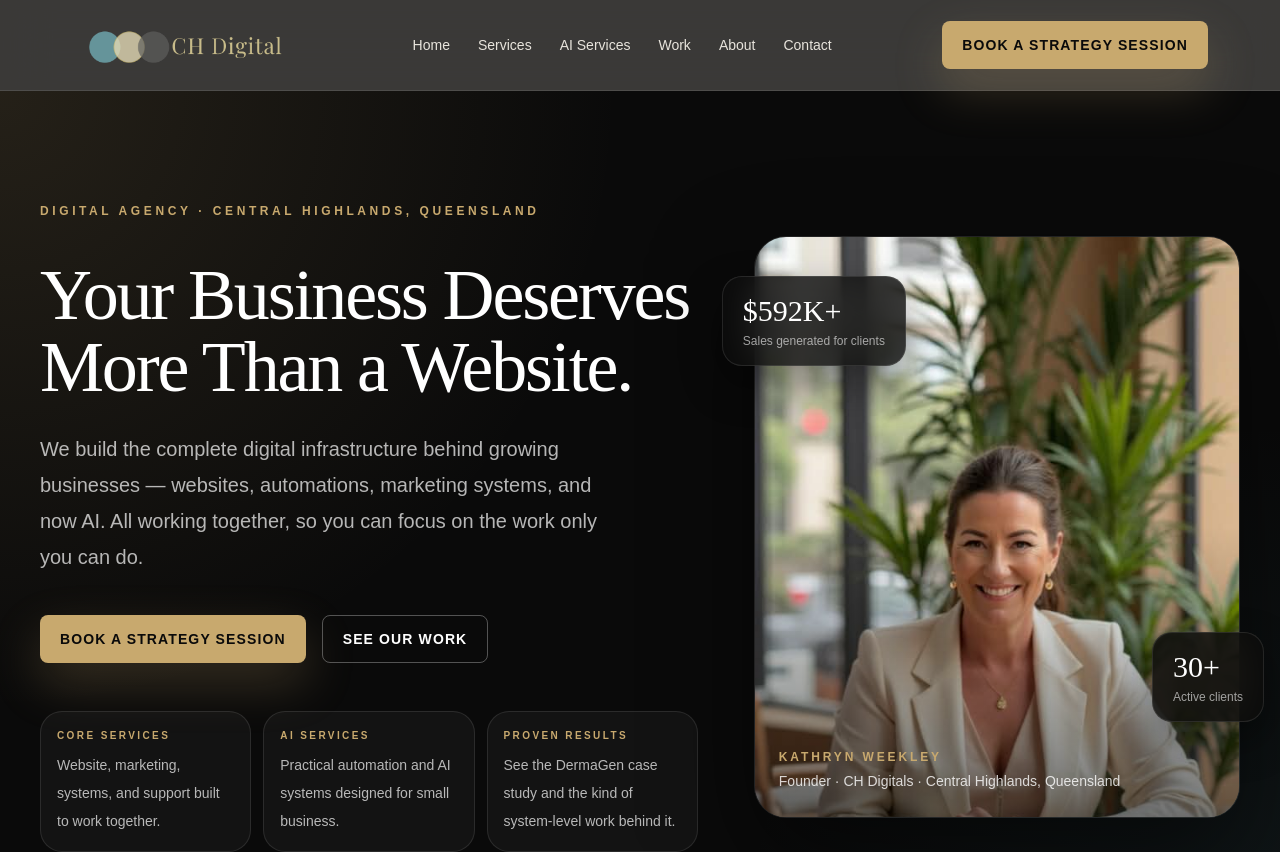
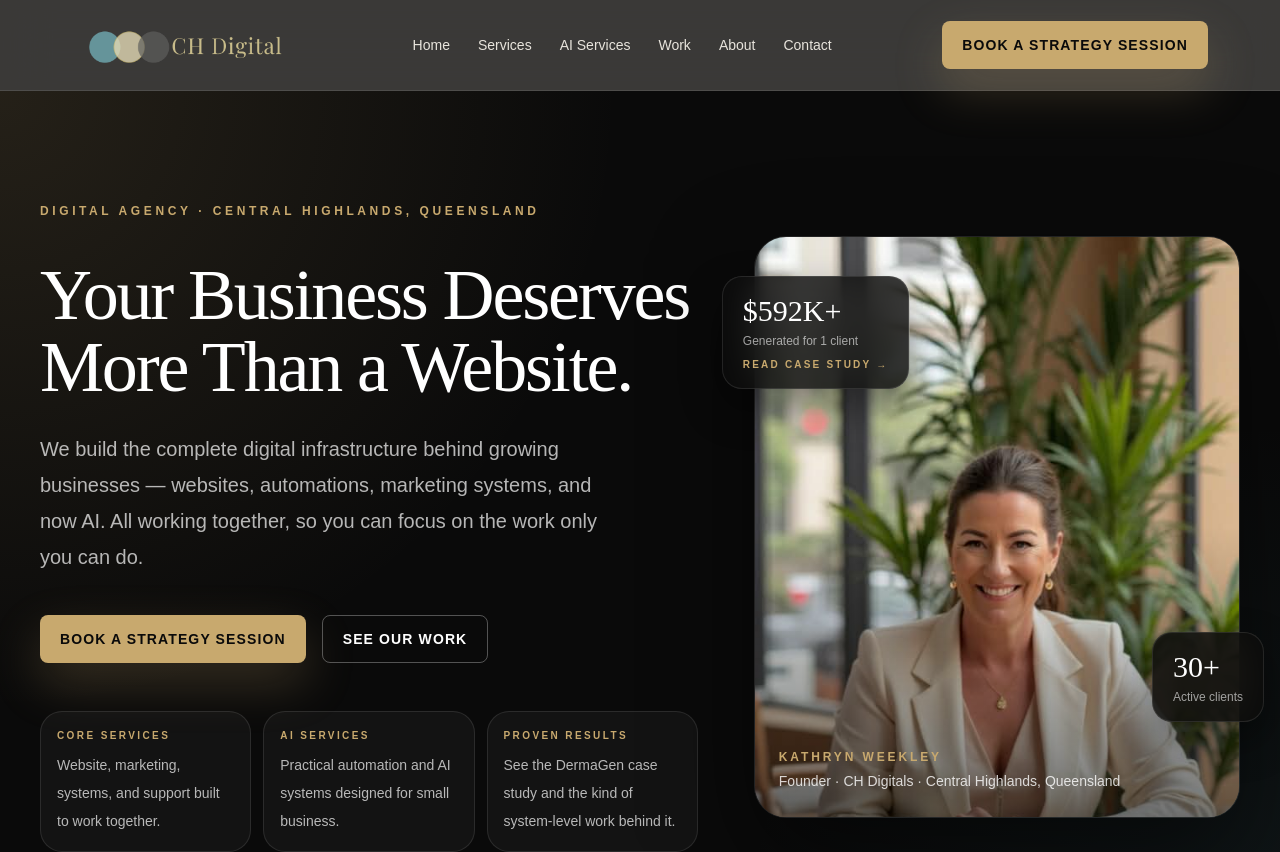
Before and after one commit to kathryn-lgtm/CH-Digitals-website, a Next.js app: page / in a window 1280 px wide. Shown: the top 852 px of the page. Built offline with nearby package versions, Linux system fonts and the light colour scheme.

Commit message:
Make $592K stat card a link to DermaGen case study with context

```diff
--- a/src/app/page.tsx
+++ b/src/app/page.tsx
@@ -117,10 +117,11 @@ export default function Home() {
               </div>
             </div>
             {/* Floating stat */}
-            <div className="absolute -left-8 top-10 rounded-[20px] border border-white/10 bg-black/80 px-5 py-4 backdrop-blur-xl shadow-[0_18px_40px_rgba(0,0,0,0.4)]">
+            <Link href="/work/dermagen" className="absolute -left-8 top-10 rounded-[20px] border border-white/10 bg-black/80 px-5 py-4 backdrop-blur-xl shadow-[0_18px_40px_rgba(0,0,0,0.4)] transition hover:border-[var(--color-gold)]">
               <p className="font-display text-3xl text-white">$592K+</p>
-              <p className="mt-1 text-xs text-white/60">Sales generated for clients</p>
-            </div>
+              <p className="mt-1 text-xs text-white/60">Generated for 1 client</p>
+              <p className="mt-2 text-[10px] font-semibold uppercase tracking-[0.22em] text-[var(--color-gold)]">Read case study →</p>
+            </Link>
             <div className="absolute -right-6 bottom-24 rounded-[20px] border border-white/10 bg-black/80 px-5 py-4 backdrop-blur-xl shadow-[0_18px_40px_rgba(0,0,0,0.4)]">
               <p className="font-display text-3xl text-white">30+</p>
               <p className="mt-1 text-xs text-white/60">Active clients</p>
```
